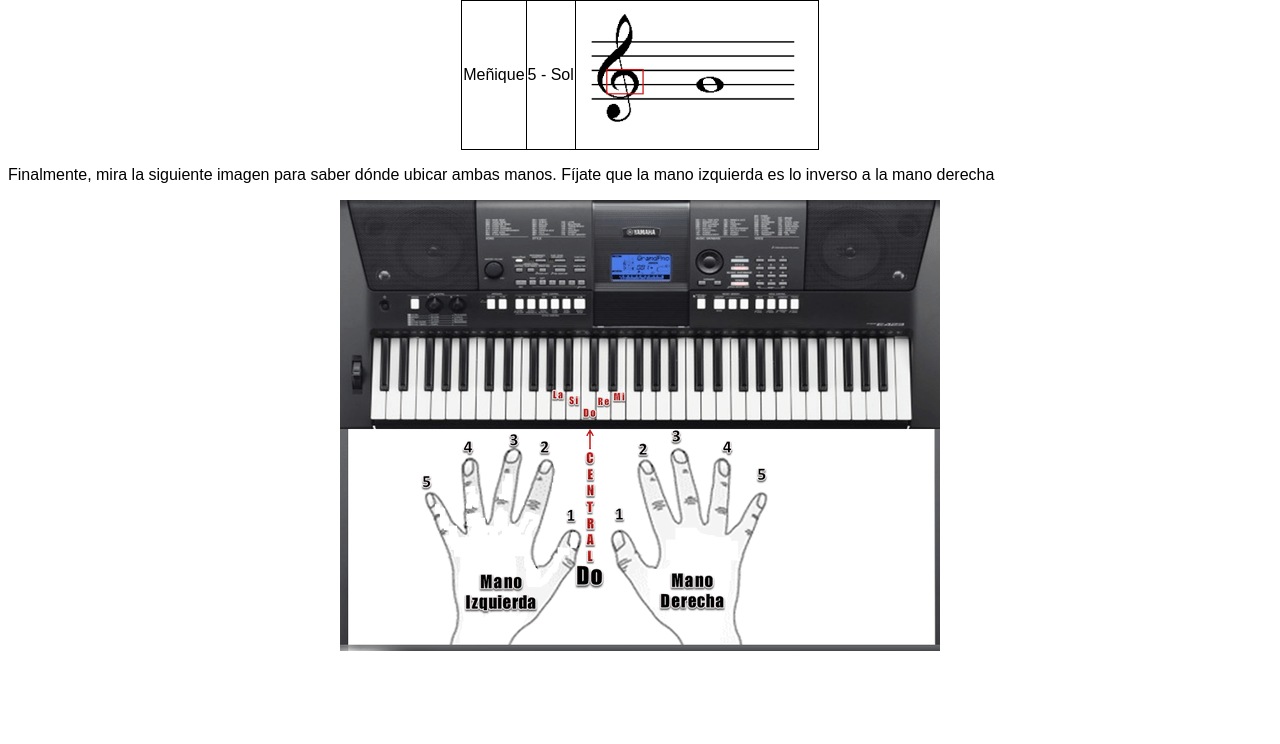
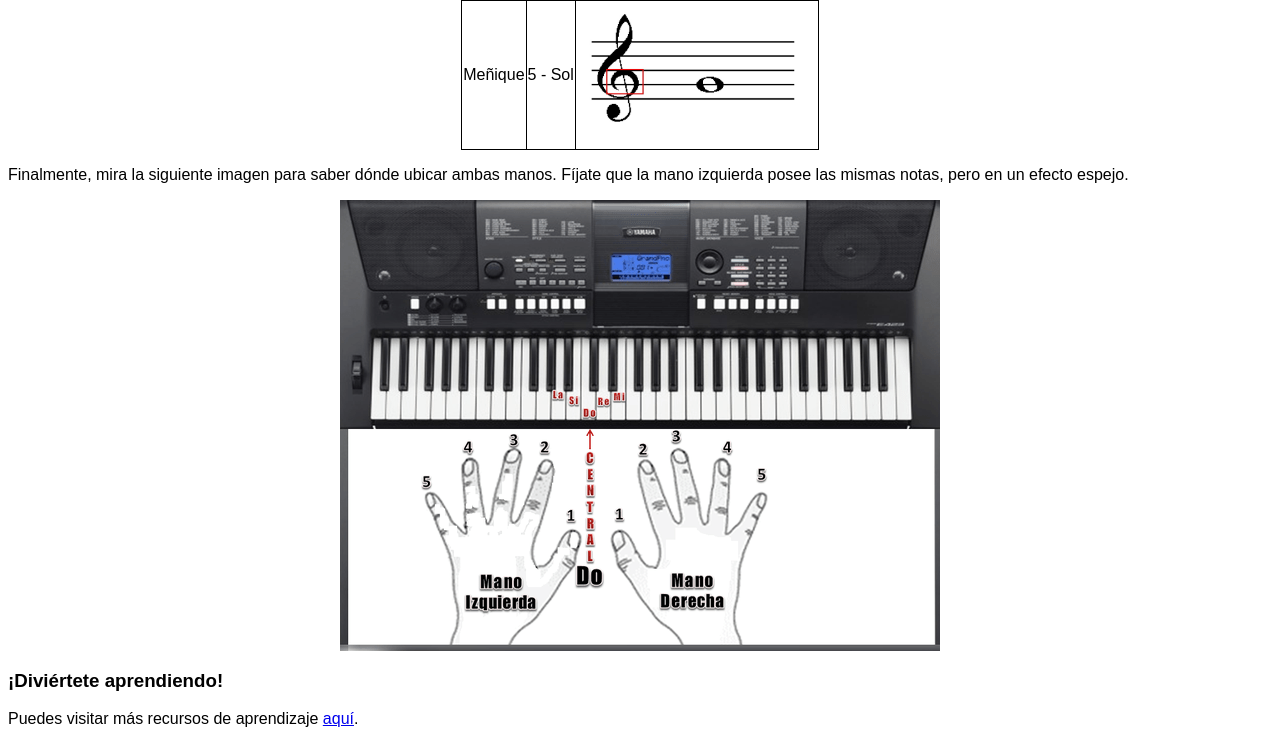
Before and after one commit to GerMorales/pianoLearn, a Python web app: template templates/index.html in a window 1280 px wide. Shown: the part 2203-2947 px from the top of the page. Before the commit the page ends 2854 px from the top, so only its background shows below. Run offline with Jinja, Linux system fonts and the light colour scheme; the template is opened without the code that fills it, so the values that code supplies are empty; some web fonts are replaced.

Commit message:
changes in main page

```diff
--- a/templates/index.html
+++ b/templates/index.html
@@ -67,7 +67,9 @@
             <td><img src="5.jpg" alt="Sol" style="width:240px;height:151x;"></td>
         </tr>
     </table>
-    <p>Finalmente, mira la siguiente imagen para saber dónde ubicar ambas manos. Fíjate que la mano izquierda es lo inverso a la mano derecha</p>
+    <p>Finalmente, mira la siguiente imagen para saber dónde ubicar ambas manos. Fíjate que la mano izquierda posee las mismas notas, pero en un efecto espejo.</p>
     <img src="tutorial.png" alt="Tutorial" style="width:600px;height:451x;" class="imagenCentrada">
+    <h3>¡Diviértete aprendiendo!</h3>
+    <p>Puedes visitar más recursos de aprendizaje <a href="https://www.flowkey.com/es">aquí</a>.</p>
 </body>
 </html>
```
